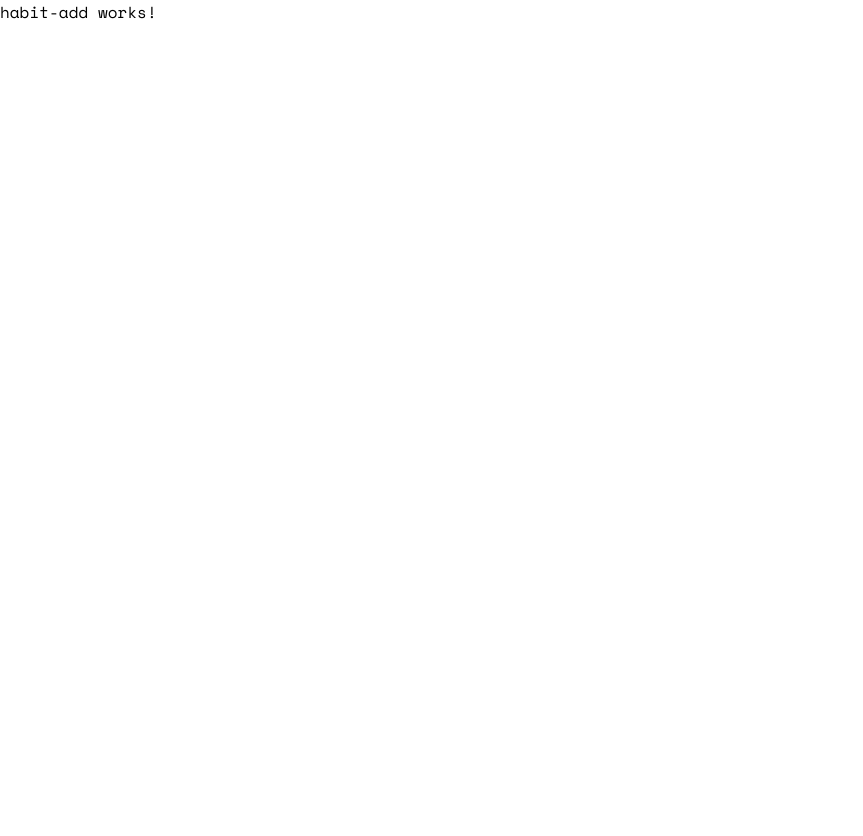
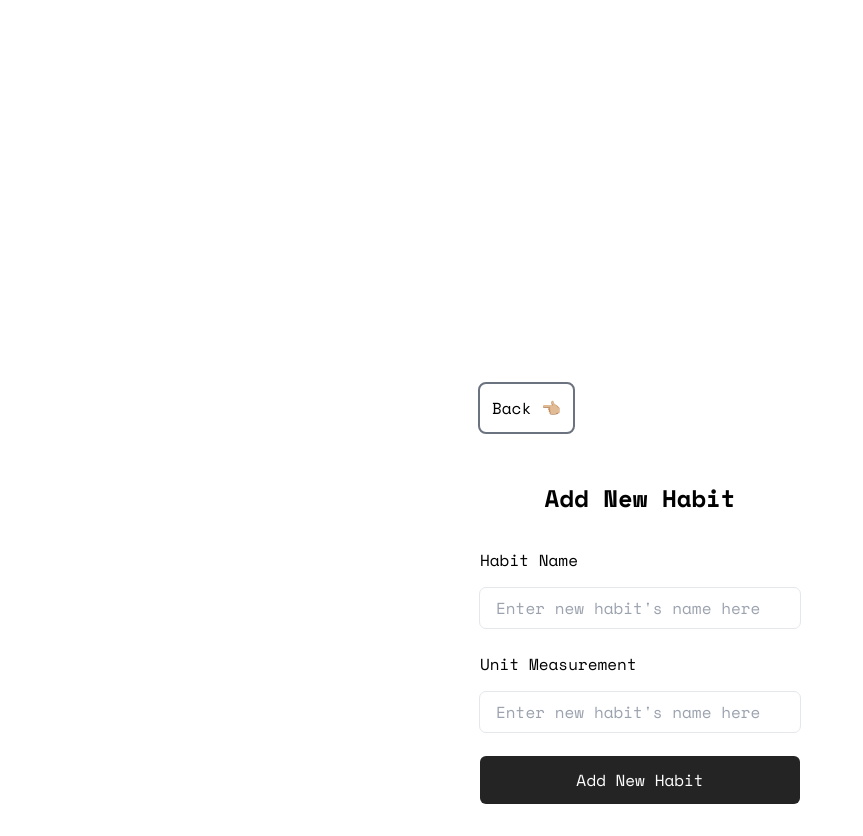
Before and after one commit to judgemongcal/strk_, an Angular app in the folder strk-client/: page /add-habit/1 in a window 1280 px wide. Shown: the whole page, without its empty margins (0-863 px from the left). Before the commit the page ends 800 px from the top, so only its background shows below. Built offline with nearby package versions, Linux system fonts and the light colour scheme; sample sign-in values are in the browser's storage.

Commit message:
created ui and form for add habit

```diff
--- a/strk-client/src/app/components/habit-add/habit-add.component.html
+++ b/strk-client/src/app/components/habit-add/habit-add.component.html
@@ -1 +1,42 @@
-<p>habit-add works!</p>
+<div
+  class="main-container flex flex-col justify-center items-center mt-[30%] w-80 mx-auto"
+>
+  <div class="flex flex-row justify-between w-full mb-[3rem]">
+    <div
+      class="bg-white p-3 rounded-md outline outline-gray-500 outline-2 cursor-pointer w-fit hover:bg-dark-gray hover:text-white duration-300"
+      (click)="handleBack()"
+    >
+      Back 👈🏼
+    </div>
+  </div>
+  <h1 class="font-bold text-[1.5rem] self-center">Add New Habit</h1>
+
+  <div
+    class="form-container grid grid-cols-1 gap-[1rem] w-full mt-[2rem] mb-[2rem]"
+  >
+    <form [formGroup]="form" (ngSubmit)="handleAdd()">
+      <label for="habit_name" class="w-full">Habit Name </label>
+      <input
+        type="text"
+        name="habit_name"
+        formControlName="habit_name"
+        class="outline outline-gray-200 outline-1 rounded-md py-2 px-4 w-full mt-[1rem] mb-[1.5rem]"
+        placeholder="Enter new habit's name here"
+      />
+      <label for="habit_name" class="w-full">Unit Measurement</label>
+      <input
+        type="text"
+        name="habit_name"
+        formControlName="habit_name"
+        class="outline outline-gray-200 outline-1 rounded-md py-2 px-4 w-full mt-[1rem] mb-[1.5rem]"
+        placeholder="Enter new habit's name here"
+      />
+      <button
+        class="w-full p-3 text-white bg-dark-gray rounded-md hover:bg-primary duration-300"
+        type="submit"
+      >
+        Add New Habit
+      </button>
+    </form>
+  </div>
+</div>
--- a/strk-client/src/app/components/habit-add/habit-add.component.ts
+++ b/strk-client/src/app/components/habit-add/habit-add.component.ts
@@ -12,7 +12,7 @@ import {
 @Component({
   selector: 'app-habit-add',
   standalone: true,
-  imports: [],
+  imports: [ReactiveFormsModule],
   templateUrl: './habit-add.component.html',
   styleUrl: './habit-add.component.css',
 })
@@ -21,6 +21,10 @@ export class HabitAddComponent implements OnInit {
   private activatedRoute = inject(ActivatedRoute);
   private habitsService = inject(HabitsService);
   private user_id: any = null;
+  private fb = inject(FormBuilder);
+  form: FormGroup = this.fb.group({
+    habit_name: new FormControl('', [Validators.required]),
+  });
 
   ngOnInit(): void {
     this.user_id = this.activatedRoute.params.subscribe((params) => {
@@ -28,7 +32,11 @@ export class HabitAddComponent implements OnInit {
     });
   }
 
-  handleBack() {}
+  handleBack() {
+    return this.router.navigate(['/habits']);
+  }
 
-  handleAdd() {}
+  handleAdd() {
+    console.log(this.form.value);
+  }
 }
```
